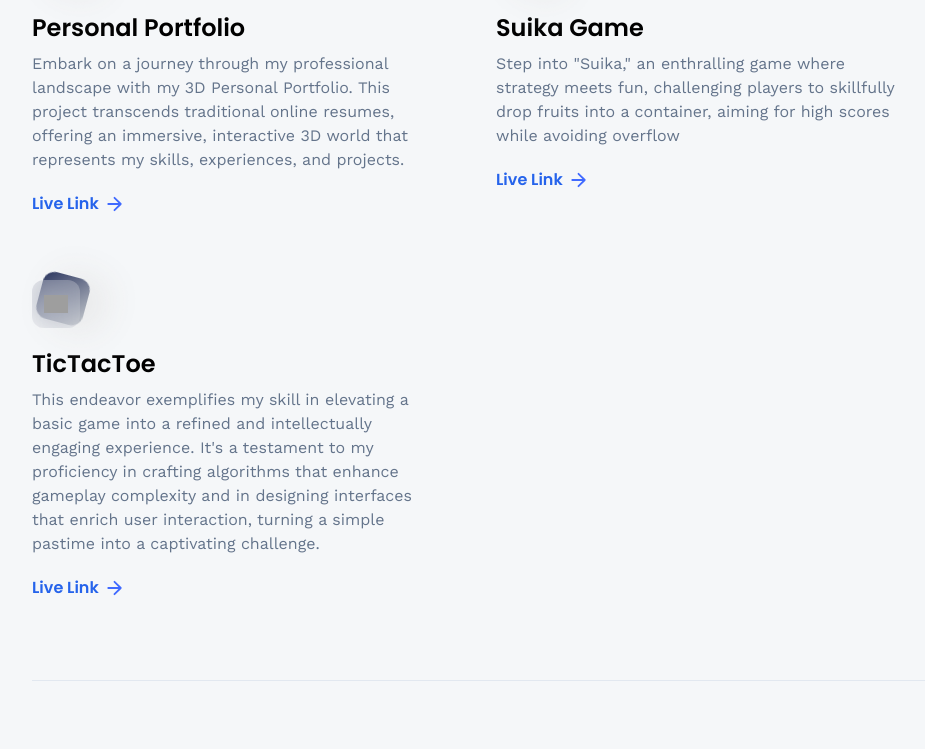
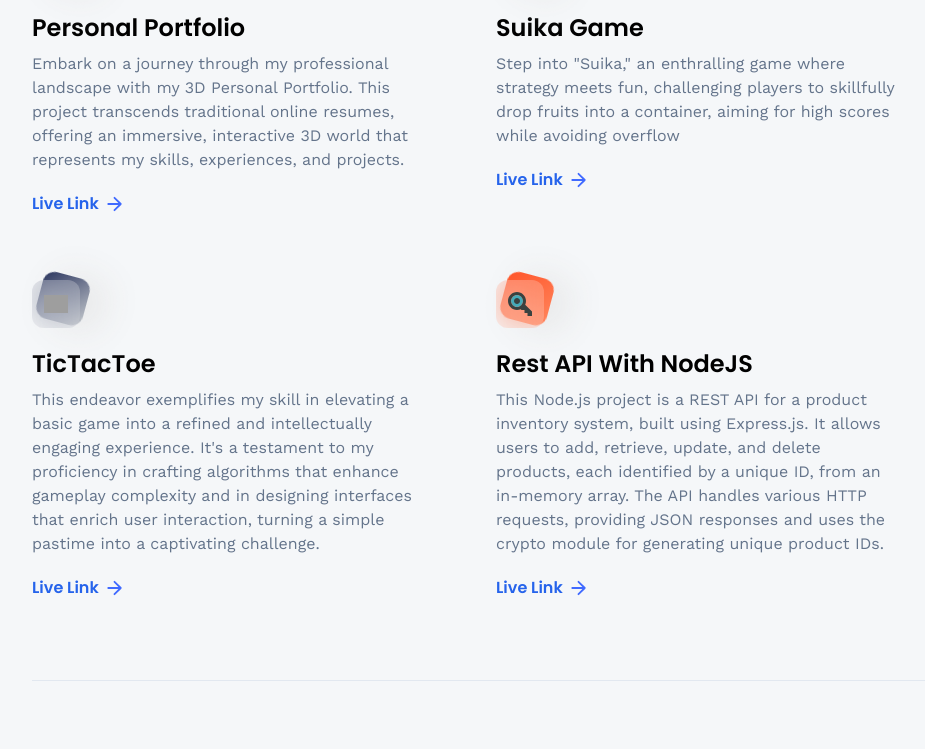
Before and after one commit to hahjimah/3d_portfolio, a React (Vite) app: page /projects in a window 1280 px wide. Shown: the part 468-1217 px from the top of the page, without its empty margins (160-1085 px from the left). Built offline with nearby package versions, Linux system fonts and the light colour scheme; grey boxes are pictures that could not be loaded.

Commit message:
add project

```diff
--- a/src/constants/index.js
+++ b/src/constants/index.js
@@ -1,5 +1,6 @@
 import { blind, cds } from "../assets/images";
 import {
+  key,
   car,
   contact,
   css,
@@ -19,12 +20,13 @@ import {
   tailwindcss,
   typescript,
   python,
+  express,
   weather,
   resume,
   watermelon,
   id,
   game,
-    star
+  star,
 } from "../assets/icons";
 
 export const skills = [
@@ -97,7 +99,12 @@ export const skills = [
     imageUrl: python,
     name: "python",
     type: "Database",
-    }
+  },
+  {
+    imageUrl: express,
+    name: "express",
+    type: "Database",
+  },
 ];
 
 export const experiences = [
@@ -144,43 +151,54 @@ export const experiences = [
 
 export const socialLinks = [
   {
-        name: 'Contact',
+    name: "Contact",
     iconUrl: contact,
-        link: '/contact',
+    link: "/contact",
   },
   {
-        name: 'GitHub',
+    name: "GitHub",
     iconUrl: github,
-        link: 'https://github.com/hahjimah',
+    link: "https://github.com/hahjimah",
   },
   {
-        name: 'LinkedIn',
+    name: "LinkedIn",
     iconUrl: linkedin,
-        link: 'https://www.linkedin.com/in/elliot-kim-943a42171/',
-    }
+    link: "https://www.linkedin.com/in/elliot-kim-943a42171/",
+  },
 ];
 
 export const projects = [
   {
     iconUrl: id,
-        theme: 'btn-back-red',
-        name: 'Personal Portfolio',
-        description: 'Embark on a journey through my professional landscape with my 3D Personal Portfolio. This project transcends traditional online resumes, offering an immersive, interactive 3D world that represents my skills, experiences, and projects.',
-        link: 'https://github.com/hahjimah/3d_portfolio',
+    theme: "btn-back-red",
+    name: "Personal Portfolio",
+    description:
+      "Embark on a journey through my professional landscape with my 3D Personal Portfolio. This project transcends traditional online resumes, offering an immersive, interactive 3D world that represents my skills, experiences, and projects.",
+    link: "https://github.com/hahjimah/3d_portfolio",
   },
   {
     iconUrl: game,
-        theme: 'btn-back-blue',
-        name: 'Suika Game',
-        description: 'Step into "Suika," an enthralling game where strategy meets fun, challenging players to skillfully drop fruits into a container, aiming for high scores while avoiding overflow',
-        link: 'https://github.com/hahjimah/suika-game',
+    theme: "btn-back-blue",
+    name: "Suika Game",
+    description:
+      'Step into "Suika," an enthralling game where strategy meets fun, challenging players to skillfully drop fruits into a container, aiming for high scores while avoiding overflow',
+    link: "https://github.com/hahjimah/suika-game",
   },
   {
     iconUrl: star,
-        theme: 'btn-back-black',
-        name: 'TicTacToe',
-        description: "This endeavor exemplifies my skill in elevating a basic game into a refined and intellectually engaging experience. It's a testament to my proficiency in crafting algorithms that enhance gameplay complexity and in designing interfaces that enrich user interaction, turning a simple pastime into a captivating challenge.",
-        link: 'https://github.com/hahjimah/TicTacToe',
+    theme: "btn-back-black",
+    name: "TicTacToe",
+    description:
+      "This endeavor exemplifies my skill in elevating a basic game into a refined and intellectually engaging experience. It's a testament to my proficiency in crafting algorithms that enhance gameplay complexity and in designing interfaces that enrich user interaction, turning a simple pastime into a captivating challenge.",
+    link: "https://github.com/hahjimah/TicTacToe",
+  },
+  {
+    iconUrl: key,
+    theme: "btn-back-red",
+    name: "Rest API With NodeJS",
+    description:
+      "This Node.js project is a REST API for a product inventory system, built using Express.js. It allows users to add, retrieve, update, and delete products, each identified by a unique ID, from an in-memory array. The API handles various HTTP requests, providing JSON responses and uses the crypto module for generating unique product IDs.",
+    link: "https://github.com/hahjimah/Rest_API_With_NodeJS",
   },
 ];
 
@@ -189,9 +207,24 @@ export const educations = [
     name: "Bellevue College",
     major: "Computer Science Major",
     icon: resume,
-        iconBg: '#BB8FCE',
-        date: 'Sept 2019 - Dec 2023',
-        skills:["C/C++", "TypeScript", "JavaScript", "Java", "Python", "Kotlin",
-        "MySQL", "MongoDB", "CSS", "Project Management", "Web Development", "Development", "Problem Solving", "Team Collaboration", "Agile Programing"]
-    }
-]
+    iconBg: "#BB8FCE",
+    date: "Sept 2019 - Dec 2023",
+    skills: [
+      "C/C++",
+      "TypeScript",
+      "JavaScript",
+      "Java",
+      "Python",
+      "Kotlin",
+      "MySQL",
+      "MongoDB",
+      "CSS",
+      "Project Management",
+      "Web Development",
+      "Development",
+      "Problem Solving",
+      "Team Collaboration",
+      "Agile Programing",
+    ],
+  },
+];
```
Also changed, not shown: src/assets/icons/index.js (+38 -34 lines), src/assets/icons/key.svg (added). Lines whose indentation alone changed are shown as unchanged.
